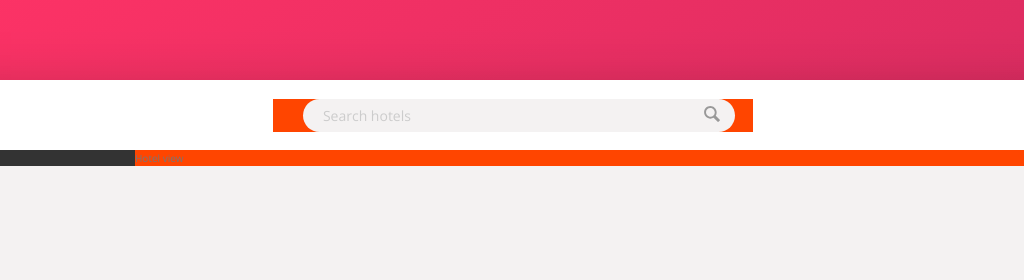
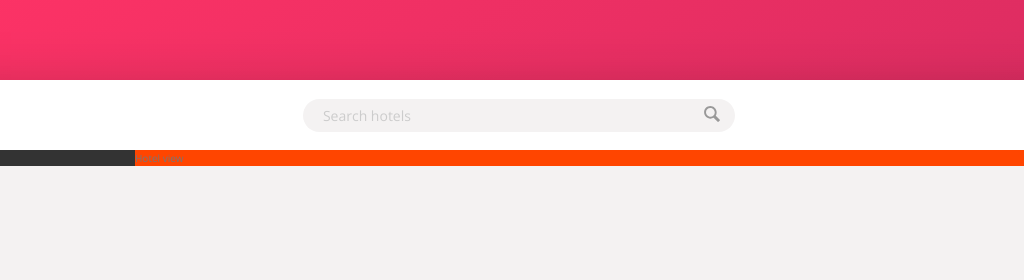
Before and after one commit to ddeveloper72/Trillo, a website: page index.html in a window 1280 px wide. Shown: the top 280 px of the page, 121-1145 px from the left. Drawn offline with nearby package versions, Linux system fonts and the light colour scheme; files that its build step writes are made by us from their sources.

Commit message:
removed construction color

```diff
--- a/sass/_components.scss
+++ b/sass/_components.scss
@@ -8,7 +8,6 @@
 
 // SEARCH BOX
 .search {
-    background-color: orangered;
     flex: 0 0 40%;
     // flex item becomes a flex container - nested flex elements
     display: flex;
```
